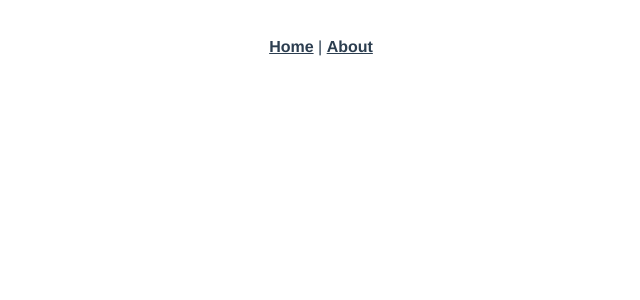
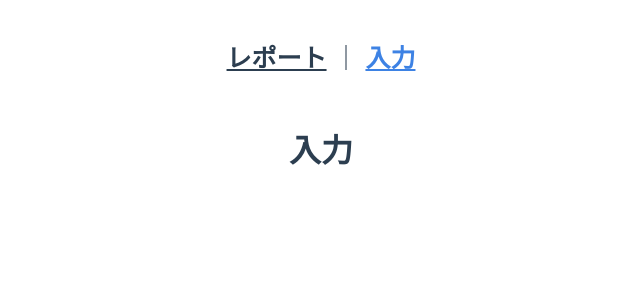
Before and after one commit to Issei0813star/save-money-app, a Vue app in the folder frontend/: page /wright in a window 1280 px wide. Before the commit this address had no page. Shown: the top 300 px of the page, without its empty margins (319-959 px from the left). Built offline with nearby package versions, Linux system fonts and the light colour scheme.

Commit message:
ルートを編集、コンポーネント整理

```diff
--- a/frontend/src/App.vue
+++ b/frontend/src/App.vue
@@ -1,9 +1,11 @@
 <template>
-  <nav>
-    <router-link to="/">Home</router-link> |
-    <router-link to="/about">About</router-link>
-  </nav>
-  <router-view/>
+  <div>
+    <nav>
+      <router-link to="/">レポート</router-link> ｜
+      <router-link to="wright">入力</router-link>
+    </nav>
+    <router-view />
+  </div>
 </template>
 
 <style>
@@ -17,6 +19,7 @@
 
 nav {
   padding: 30px;
+  font-size: 25px;
 }
 
 nav a {
@@ -25,6 +28,6 @@ nav a {
 }
 
 nav a.router-link-exact-active {
-  color: #42b983;
+  color: #3d82e4;
 }
 </style>
--- a/frontend/src/router/index.js
+++ b/frontend/src/router/index.js
@@ -1,25 +1,22 @@
 import { createRouter, createWebHistory } from 'vue-router'
-import HomeView from '../views/HomeView.vue'
+import PaymentsReport from '../views/PaymentsReport.vue'
+import WrightPayments from '../views/WrightPayments.vue'
 
 const routes = [
   {
     path: '/',
-    name: 'home',
-    component: HomeView
+    name: 'payments-report',
+    component: PaymentsReport,
   },
   {
-    path: '/about',
-    name: 'about',
-    // route level code-splitting
-    // this generates a separate chunk (about.[hash].js) for this route
-    // which is lazy-loaded when the route is visited.
-    component: () => import(/* webpackChunkName: "about" */ '../views/AboutView.vue')
-  }
+    path: '/wright',
+    component: WrightPayments,
+  },
 ]
 
 const router = createRouter({
   history: createWebHistory(process.env.BASE_URL),
-  routes
+  routes,
 })
 
 export default router
--- a/frontend/src/views/AboutView.vue
+++ /dev/null
@@ -1,5 +0,0 @@
-<template>
-  <div class="about">
-    <h1>This is an about page</h1>
-  </div>
-</template>
--- a/frontend/src/views/HomeView.vue
+++ /dev/null
@@ -1,18 +0,0 @@
-<template>
-  <div class="home">
-    <img alt="Vue logo" src="../assets/logo.png">
-    <HelloWorld msg="Welcome to Your Vue.js App"/>
-  </div>
-</template>
-
-<script>
-// @ is an alias to /src
-import HelloWorld from '@/components/HelloWorld.vue'
-
-export default {
-  name: 'HomeView',
-  components: {
-    HelloWorld
-  }
-}
-</script>
--- /dev/null
+++ b/frontend/src/views/PaymentsReport.vue
@@ -0,0 +1,12 @@
+<template>
+  <div class="report">
+    <h1>収支レポート</h1>
+  </div>
+</template>
+
+<script>
+export default {
+  name: 'PaymentsReport',
+  components: {},
+}
+</script>
--- /dev/null
+++ b/frontend/src/views/WrightPayments.vue
@@ -0,0 +1,11 @@
+<template>
+  <div>
+    <h1>入力</h1>
+  </div>
+</template>
+
+<script>
+export default {
+  name: 'WrightPayments',
+}
+</script>
```
Also changed, not shown: 1 other file (tests, documents, lock files or other folders).
